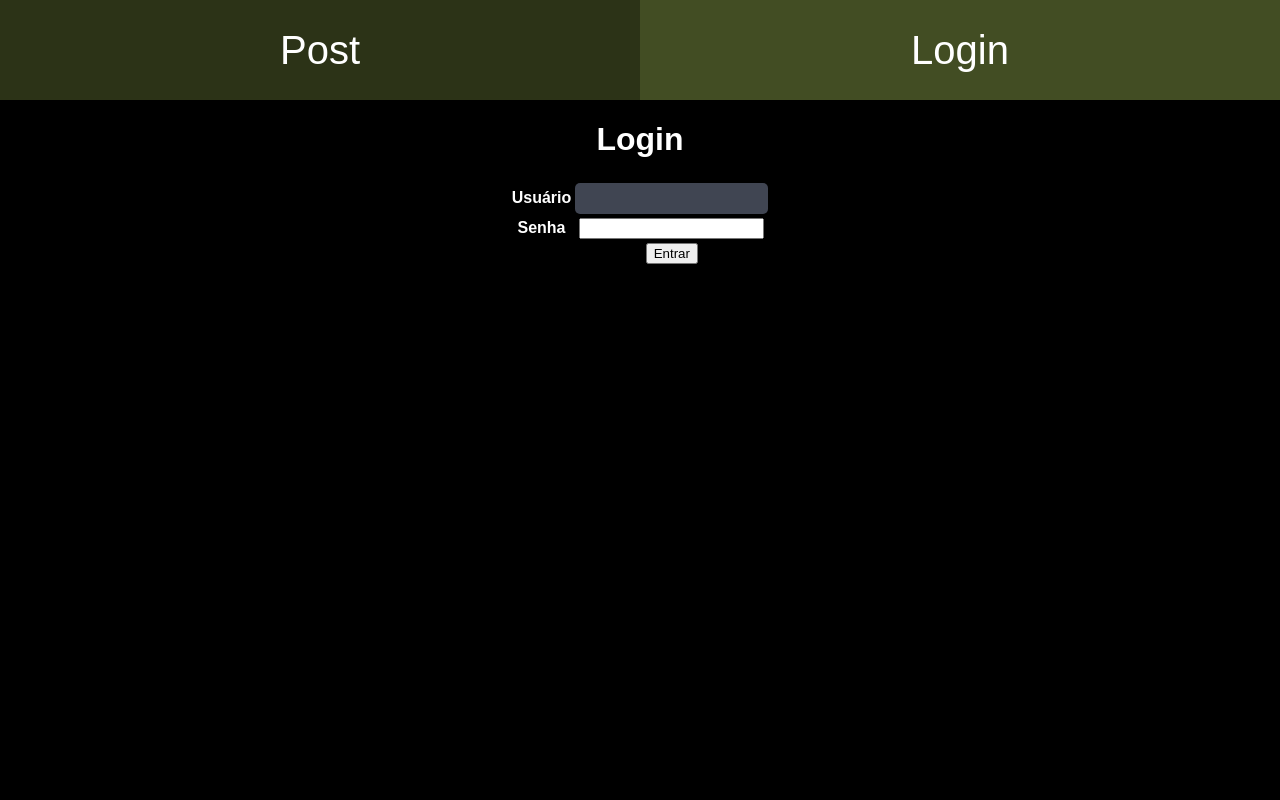
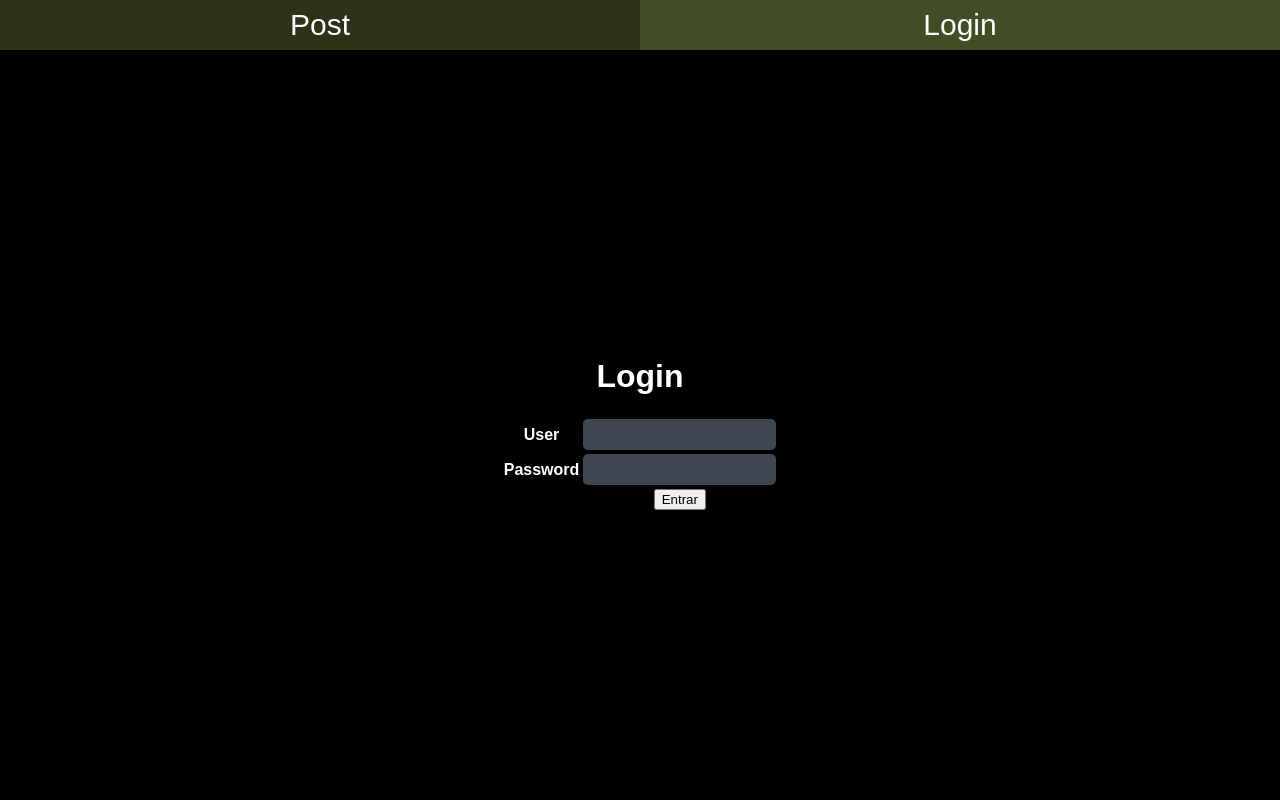
Before and after one commit to JumperLuko/ToolsGraphicalDesign, a PHP site: page /login.php in a window 1280 px wide. Run offline with PHP 8.4, Linux system fonts and the light colour scheme; some libraries are stand-ins or nearby versions.

Commit message:
Little things, but much better interface.

```diff
--- a/my/PostEditor/login.php
+++ b/my/PostEditor/login.php
@@ -10,28 +10,32 @@
                 color: #ffffff;
                 font-family: Arial;
             }
-            input[type="text"]{
+            input[type="text"],input[type="password"]{
                 background-color: #404552;
                 border-radius: 5px;
                 border: none;
                 padding: 8px;
+            }
+            .login{
+                height: calc(100vh - 50px);
             }
         </style>
         <link rel="stylesheet" type="text/css" href="responsive_flex.css">
     </head>
     <body>
         <?php require('header.php'); ?>
+        <div class="login col-12 center">
             <div class="col-12 center">
                 <h1>Login</h1>
             </div>
             <table class="col-12 center centerText">
                 <form action="login_proc.php" method="post">
                     <tr>
-                    <th>Usuário</th>
+                        <th>User</th>
                         <td><input type="text" name="user"></td>
                     </tr>
                     <tr>
-                    <th>Senha</th>
+                        <th>Password</th>
                         <td><input type="password" name="pass"/></td>
                     </tr>
                     <tr>
@@ -40,6 +44,7 @@
                     </tr>
                 </form>
             </table>
+        </div>
     </body>
 </html>
 <?php
--- a/my/PostEditor/responsive_flex.css
+++ b/my/PostEditor/responsive_flex.css
@@ -115,6 +115,7 @@ html {
     flex-wrap:wrap;
     justify-content:center;
     align-items: center;
+    align-content: center;
 }
 .centerText{
     text-align:center;
--- a/my/PostEditor/style.css
+++ b/my/PostEditor/style.css
@@ -11,10 +11,10 @@ form{
 
 header{
     color: #ffffff;
-    font-size: 40px;
+    font-size: 30px;
 }
 header a{
-    height: 100px;
+    height: 50px;
     text-align: center;
     background-color: #424d23;
     color: #ffffff;
@@ -46,6 +46,6 @@ header a:target{
     background-color: #404552;
     border: none;
     padding: 10px;
-    font-size: 50px;
+    font-size: 30px;
     text-align: center;
 }
```
Also changed, not shown: my/PostEditor/index.php (+6 -6 lines). Lines whose indentation alone changed are shown as unchanged.
